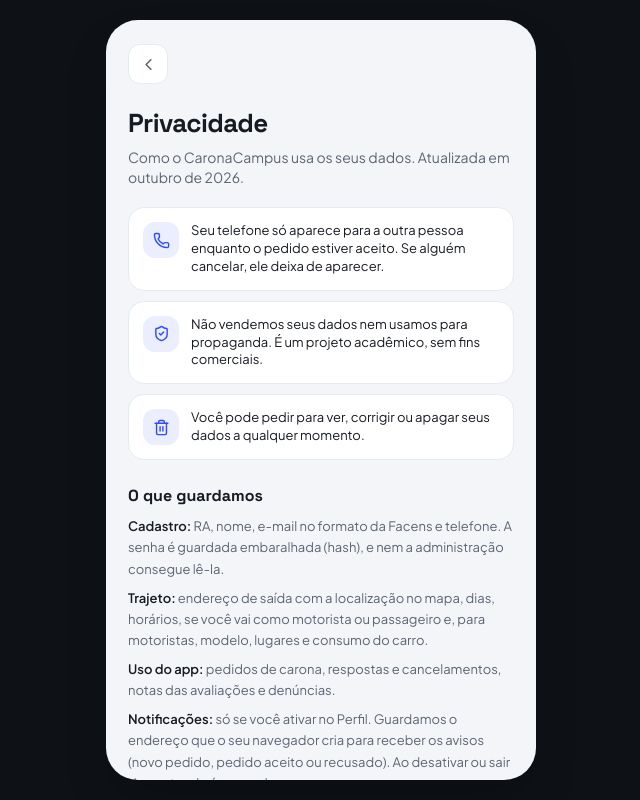
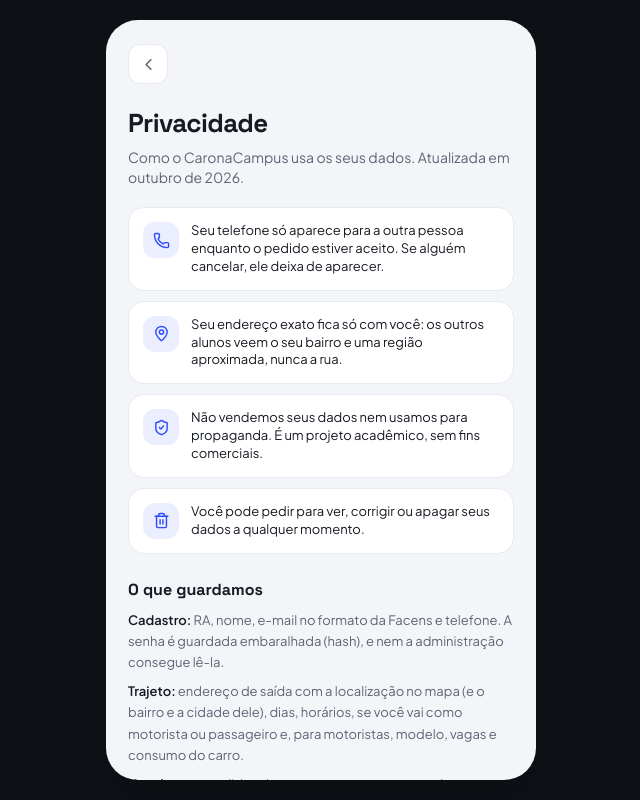
Before and after one commit to BryanGab0/UPX-CaronaCampus, a React (Vite) app: page /privacidade in a window 1280 px wide. Shown: the whole page, without its empty margins (319-959 px from the left). Built offline with nearby package versions, Linux system fonts and the light colour scheme; no server answers.

Commit message:
feat(privacidade): bairro e regiao aproximada no lugar do endereco de saida

```diff
--- a/src/components/Privacidade.tsx
+++ b/src/components/Privacidade.tsx
@@ -1,6 +1,6 @@
 import type { ReactNode } from "react";
 import { Link } from "react-router";
-import { ChevronLeft, Phone, ShieldCheck, Trash2 } from "lucide-react";
+import { ChevronLeft, MapPin, Phone, ShieldCheck, Trash2 } from "lucide-react";
 
 // Canal para pedidos sobre os dados (acesso, correção, exclusão).
 const CONTATO = "caronacampus.contato@gmail.com";
@@ -21,20 +21,22 @@
 
         <div className="mt-5 space-y-2.5">
           <Destaque icone={<Phone size={17} />} texto="Seu telefone só aparece para a outra pessoa enquanto o pedido estiver aceito. Se alguém cancelar, ele deixa de aparecer." />
+          <Destaque icone={<MapPin size={17} />} texto="Seu endereço exato fica só com você: os outros alunos veem o seu bairro e uma região aproximada, nunca a rua." />
           <Destaque icone={<ShieldCheck size={17} />} texto="Não vendemos seus dados nem usamos para propaganda. É um projeto acadêmico, sem fins comerciais." />
           <Destaque icone={<Trash2 size={17} />} texto="Você pode pedir para ver, corrigir ou apagar seus dados a qualquer momento." />
         </div>
 
         <Secao titulo="O que guardamos">
           <Item><b>Cadastro:</b> RA, nome, e-mail no formato da Facens e telefone. A senha é guardada embaralhada (hash), e nem a administração consegue lê-la.</Item>
-          <Item><b>Trajeto:</b> endereço de saída com a localização no mapa, dias, horários, se você vai como motorista ou passageiro e, para motoristas, modelo, lugares e consumo do carro.</Item>
+          <Item><b>Trajeto:</b> endereço de saída com a localização no mapa (e o bairro e a cidade dele), dias, horários, se você vai como motorista ou passageiro e, para motoristas, modelo, vagas e consumo do carro.</Item>
           <Item><b>Uso do app:</b> pedidos de carona, respostas e cancelamentos, notas das avaliações e denúncias.</Item>
           <Item><b>Notificações:</b> só se você ativar no Perfil. Guardamos o endereço que o seu navegador cria para receber os avisos (novo pedido, pedido aceito ou recusado). Ao desativar ou sair da conta, ele é apagado.</Item>
           <Item><b>No seu aparelho:</b> o login fica salvo no navegador por até 7 dias, para você não precisar entrar toda vez.</Item>
         </Secao>
 
         <Secao titulo="Quem vê o quê">
-          <Item><b>Outros alunos logados</b> veem, de quem oferece carona: nome, endereço de saída, horário, carro, nota média e quantas vagas ainda estão livres. De passageiros, o motorista vê o nome e a nota média de quem pediu.</Item>
+          <Item><b>Outros alunos logados</b> veem, de quem oferece carona: nome, bairro, uma região aproximada no mapa (cerca de 1 km, nunca a rua nem o ponto exato), horário, carro, nota média e quantas vagas ainda estão livres. De passageiros, o motorista vê o nome e a nota média de quem pediu.</Item>
+          <Item><b>Compatibilidade:</b> calculada no servidor, a partir do trajeto salvo. As distâncias mostradas são arredondadas (de 0,5 em 0,5 km), para que ninguém descubra onde você mora comparando os números.</Item>
           <Item><b>Telefone:</b> só as duas pessoas de um pedido <b>aceito</b>, para combinarem pelo WhatsApp. Se o pedido for cancelado, o telefone volta a ficar escondido.</Item>
           <Item><b>Denúncias:</b> só a administração. A pessoa denunciada não sabe quem denunciou.</Item>
           <Item><b>Administração:</b> vê os dados de cadastro, os pedidos e as denúncias, apenas para moderar o uso (por exemplo, bloquear uma conta).</Item>
```
